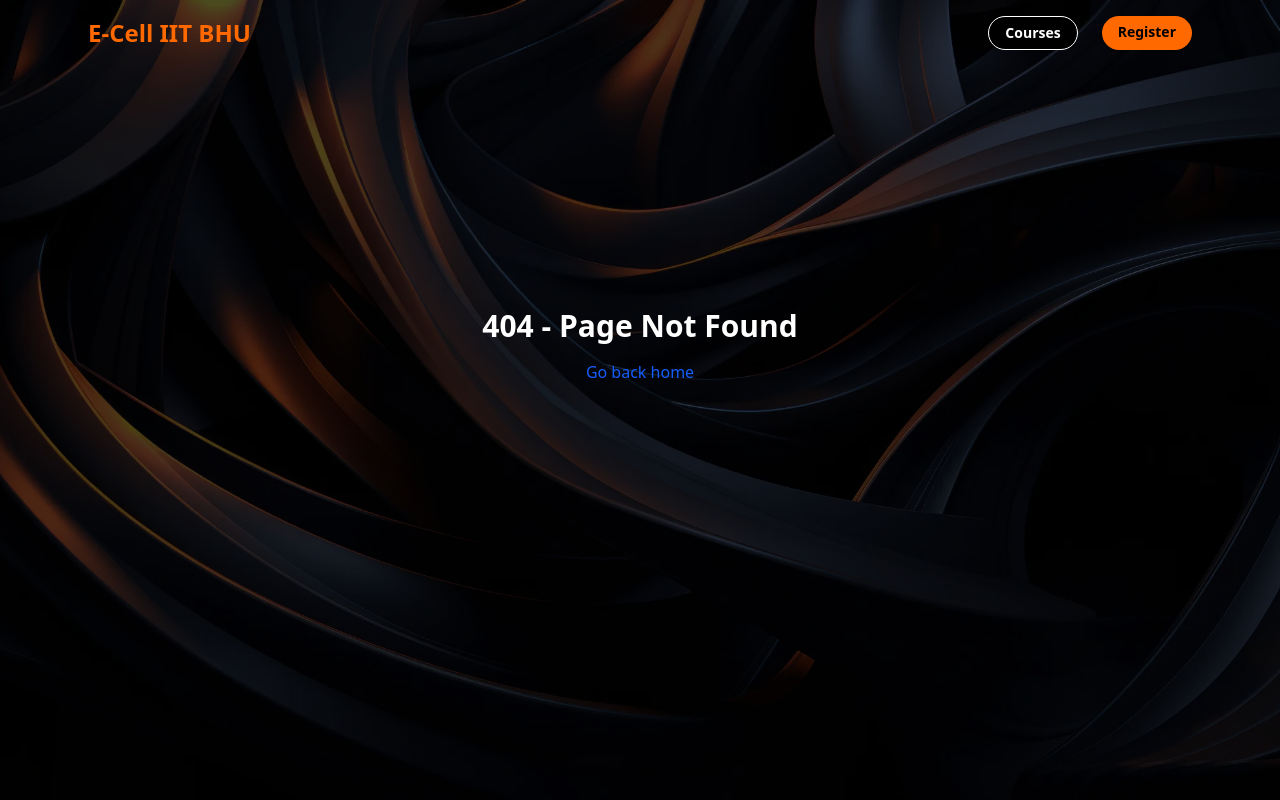
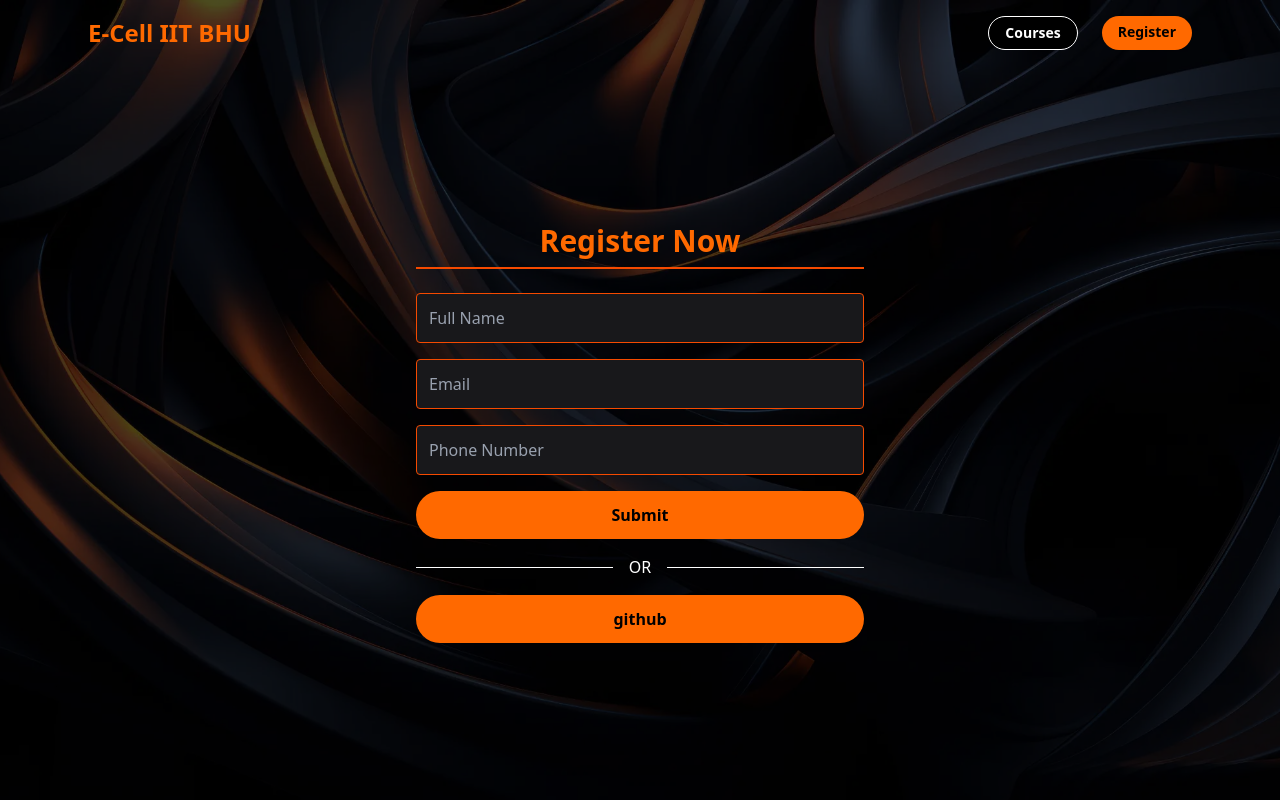
Before and after one commit to oyetanishq/ecelliitbhu-vcs-website, a Next.js app: page /auth in a window 1280 px wide. Before the commit this address had no page. Built offline with nearby package versions, Linux system fonts and the light colour scheme; no server answers.

Commit message:
website: nextauth added with github

```diff
--- /dev/null
+++ b/app/api/auth/[...nextauth]/route.ts
@@ -0,0 +1,16 @@
+import NextAuth from "next-auth";
+import GithubProvider from "next-auth/providers/github";
+
+export const authOptions = {
+    // Configure one or more authentication providers
+    providers: [
+        GithubProvider({
+            clientId: process.env.GITHUB_ID!,
+            clientSecret: process.env.GITHUB_SECRET!,
+        }),
+        // ...add more providers here
+    ],
+};
+const handler = NextAuth(authOptions);
+
+export { handler as GET, handler as POST };
--- /dev/null
+++ b/app/api/courses/route.ts
@@ -0,0 +1,5 @@
+import { COURSES } from "@/data/courses";
+
+export async function GET() {
+    return Response.json(COURSES);
+}
--- /dev/null
+++ b/app/auth/page.tsx
@@ -0,0 +1,72 @@
+"use client";
+
+import { useSession, signIn } from "next-auth/react";
+import { FormEvent, useEffect, useState } from "react";
+import { useRouter } from "next/navigation";
+
+export default function Auth() {
+    const { data: session } = useSession();
+    const router = useRouter();
+
+    const [form, setForm] = useState({
+        name: "",
+        email: "",
+        phone: "",
+    });
+
+    const handleSubmit = async (event: FormEvent) => {
+        event.preventDefault();
+        console.log(form);
+    };
+
+    useEffect(() => {
+        if (session) router.push("/courses");
+    }, [session, router]);
+
+    return (
+        <main className="max-w-lg mx-auto p-8 bg-transparent text-white flex-1 flex flex-col justify-center">
+            <h2 className="text-3xl font-bold text-center mb-6 text-orange-500 border-b-2 border-orange-600 pb-2">Register Now</h2>
+
+            <form onSubmit={handleSubmit} className="space-y-4">
+                <input
+                    type="text"
+                    placeholder="Full Name"
+                    value={form.name}
+                    onChange={(e) => setForm({ ...form, name: e.target.value })}
+                    className="w-full bg-zinc-900 border border-orange-600 p-3 rounded text-white placeholder-gray-400 focus:outline-none focus:ring-2 focus:ring-orange-500"
+                    required
+                />
+
+                <input
+                    type="email"
+                    placeholder="Email"
+                    value={form.email}
+                    onChange={(e) => setForm({ ...form, email: e.target.value })}
+                    className="w-full bg-zinc-900 border border-orange-600 p-3 rounded text-white placeholder-gray-400 focus:outline-none focus:ring-2 focus:ring-orange-500"
+                    required
+                />
+
+                <input
+                    type="tel"
+                    placeholder="Phone Number"
+                    value={form.phone}
+                    onChange={(e) => setForm({ ...form, phone: e.target.value })}
+                    className="w-full bg-zinc-900 border border-orange-600 p-3 rounded text-white placeholder-gray-400 focus:outline-none focus:ring-2 focus:ring-orange-500"
+                    required
+                />
+
+                <button className="w-full bg-orange-500 text-black font-semibold py-3 rounded-full hover:bg-orange-400 transition-colors">Submit</button>
+
+                <div className="w-full flex justify-center items-center gap-4">
+                    <div className="w-1/2 h-px bg-white"></div>
+                    <span>OR</span>
+                    <div className="w-1/2 h-px bg-white"></div>
+                </div>
+
+                <button className="w-full bg-orange-500 text-black font-semibold py-3 rounded-full hover:bg-orange-400 transition-colors cursor-pointer" type="button" onClick={() => signIn("github")}>
+                    github
+                </button>
+            </form>
+        </main>
+    );
+}
--- a/app/components/header.tsx
+++ b/app/components/header.tsx
@@ -1,6 +1,11 @@
+"use client";
+
+import { useSession, signOut } from "next-auth/react";
 import Link from "next/link";
 
 export default function Header() {
+    const { data: session } = useSession();
+
     return (
         <header className="w-full bg-transparent text-white">
             <div className="max-w-6xl mx-auto px-6 py-4 flex items-center justify-between">
@@ -15,9 +20,15 @@ export default function Header() {
                         Courses
                     </Link>
 
-                    <Link href="/register" className="px-4 py-1.5 rounded-full bg-orange-500 text-black font-semibold hover:bg-orange-400 transition-colors">
-                        Register
-                    </Link>
+                    {session && session.user ? (
+                        <button className="px-4 py-1.5 rounded-full bg-orange-500 text-black font-semibold hover:bg-orange-400 transition-colors cursor-pointer" onClick={async () => await signOut()}>
+                            signout
+                        </button>
+                    ) : (
+                        <Link href="/auth" className="px-4 py-1.5 rounded-full bg-orange-500 text-black font-semibold hover:bg-orange-400 transition-colors">
+                            Register
+                        </Link>
+                    )}
                 </nav>
             </div>
         </header>
--- a/app/courses/page.tsx
+++ b/app/courses/page.tsx
@@ -1,5 +1,5 @@
 import Link from "next/link";
-import { COURSES } from "@/app/page";
+import { COURSES } from "@/data/courses";
 
 export default function Courses() {
     return (
--- a/app/layout.tsx
+++ b/app/layout.tsx
@@ -2,6 +2,12 @@ import type { Metadata } from "next";
 import { Geist, Geist_Mono } from "next/font/google";
 import "./globals.css";
 import Header from "@/app/components/header";
+import { Providers } from "./providers";
+
+export const metadata: Metadata = {
+    title: "ECELL IITBHU VCS",
+    description: "This site is IIT BHU ECELL VCS",
+};
 
 const geistSans = Geist({
     variable: "--font-geist-sans",
@@ -13,21 +19,14 @@ const geistMono = Geist_Mono({
     subsets: ["latin"],
 });
 
-export const metadata: Metadata = {
-    title: "Create Next App",
-    description: "Generated by create next app",
-};
-
-export default function RootLayout({
-    children,
-}: Readonly<{
-    children: React.ReactNode;
-}>) {
+export default function RootLayout({ children }: { children: React.ReactNode }) {
     return (
         <html lang="en">
-            <body className={`${geistSans.variable} ${geistMono.variable} antialiased min-h-screen bg-transparent text-white`}>
-                <Header />
-                {children}
+            <body className={`${geistSans.variable} ${geistMono.variable} antialiased min-h-screen flex flex-col bg-transparent text-white`}>
+                <Providers>
+                    <Header />
+                    {children}
+                </Providers>
             </body>
         </html>
     );
--- a/app/page.tsx
+++ b/app/page.tsx
@@ -1,35 +1,7 @@
+import { COURSES } from "@/data/courses";
 import Link from "next/link";
 
-export const COURSES = [
-    {
-        id: "entrepreneurship-bootcamp",
-        title: "Entrepreneurship Bootcamp",
-        duration: "8 weeks",
-        price: "Free",
-        short: "Hands-on training for aspiring entrepreneurs.",
-        details: "Lorem ipsum dolor sit amet, consectetur adipiscing elit. Phasellus ac varius mauris, sed hendrerit ex. Ut sit amet metus id risus facilisis porta.",
-    },
-    {
-        id: "startup-fundamentals",
-        title: "Startup Fundamentals",
-        duration: "6 weeks",
-        price: "₹1499",
-        short: "A course on business models, funding, and pitching.",
-        details: "Lorem ipsum dolor sit amet, consectetur adipiscing elit. Suspendisse porttitor est sit amet interdum varius, sem odio convallis turpis.",
-    },
-    {
-        id: "innovation-lab",
-        title: "Innovation Lab",
-        duration: "4 weeks",
-        price: "Free",
-        short: "Fostering creativity through real-world projects.",
-        details: "Lorem ipsum dolor sit amet, consectetur adipiscing elit. Vivamus tristique sapien at ligula tempus, ac facilisis urna pharetra.",
-    },
-];
-
 export default function Home() {
-    // const navigate = useNavigate();
-
     return (
         <main className="max-w-6xl mx-auto p-6 space-y-16 bg-transparent text-white min-h-screen">
             {/* HERO SECTION */}
@@ -39,10 +11,10 @@ export default function Home() {
                     <p className="text-gray-300 mb-8 leading-relaxed">E-Cell IIT BHU nurtures entrepreneurial spirit by organizing bootcamps, workshops, and courses designed to help students turn their ideas into impactful startups.</p>
 
                     <div className="flex gap-4">
-                        <Link href="/register" className="px-6 py-2.5 bg-orange-500 text-black font-semibold rounded-full hover:bg-orange-400 transition-colors">
+                        <Link href="/auth" className="px-6 py-2.5 bg-orange-500 text-black font-semibold rounded-full hover:bg-orange-400 transition-colors">
                             Join Now
                         </Link>
-                        <Link href="/login" className="px-6 py-2.5 border border-orange-500 text-orange-500 font-semibold rounded-full hover:bg-orange-500 hover:text-black transition-colors">
+                        <Link href="/courses" className="px-6 py-2.5 border border-orange-500 text-orange-500 font-semibold rounded-full hover:bg-orange-500 hover:text-black transition-colors">
                             Explore Courses
                         </Link>
                     </div>
--- /dev/null
+++ b/app/providers.tsx
@@ -0,0 +1,7 @@
+"use client";
+import { SessionProvider } from "next-auth/react";
+import { ReactNode } from "react";
+
+export function Providers({ children }: { children: ReactNode }) {
+    return <SessionProvider>{children}</SessionProvider>;
+}
--- /dev/null
+++ b/data/courses.ts
@@ -0,0 +1,26 @@
+export const COURSES = [
+    {
+        id: "entrepreneurship-bootcamp",
+        title: "Entrepreneurship Bootcamp",
+        duration: "8 weeks",
+        price: "Free",
+        short: "Hands-on training for aspiring entrepreneurs.",
+        details: "Lorem ipsum dolor sit amet, consectetur adipiscing elit. Phasellus ac varius mauris, sed hendrerit ex. Ut sit amet metus id risus facilisis porta.",
+    },
+    {
+        id: "startup-fundamentals",
+        title: "Startup Fundamentals",
+        duration: "6 weeks",
+        price: "₹1499",
+        short: "A course on business models, funding, and pitching.",
+        details: "Lorem ipsum dolor sit amet, consectetur adipiscing elit. Suspendisse porttitor est sit amet interdum varius, sem odio convallis turpis.",
+    },
+    {
+        id: "innovation-lab",
+        title: "Innovation Lab",
+        duration: "4 weeks",
+        price: "Free",
+        short: "Fostering creativity through real-world projects.",
+        details: "Lorem ipsum dolor sit amet, consectetur adipiscing elit. Vivamus tristique sapien at ligula tempus, ac facilisis urna pharetra.",
+    },
+];
```
Also changed, not shown: package.json (+6 -5 lines), 2 other files (tests, documents, lock files or other folders).
